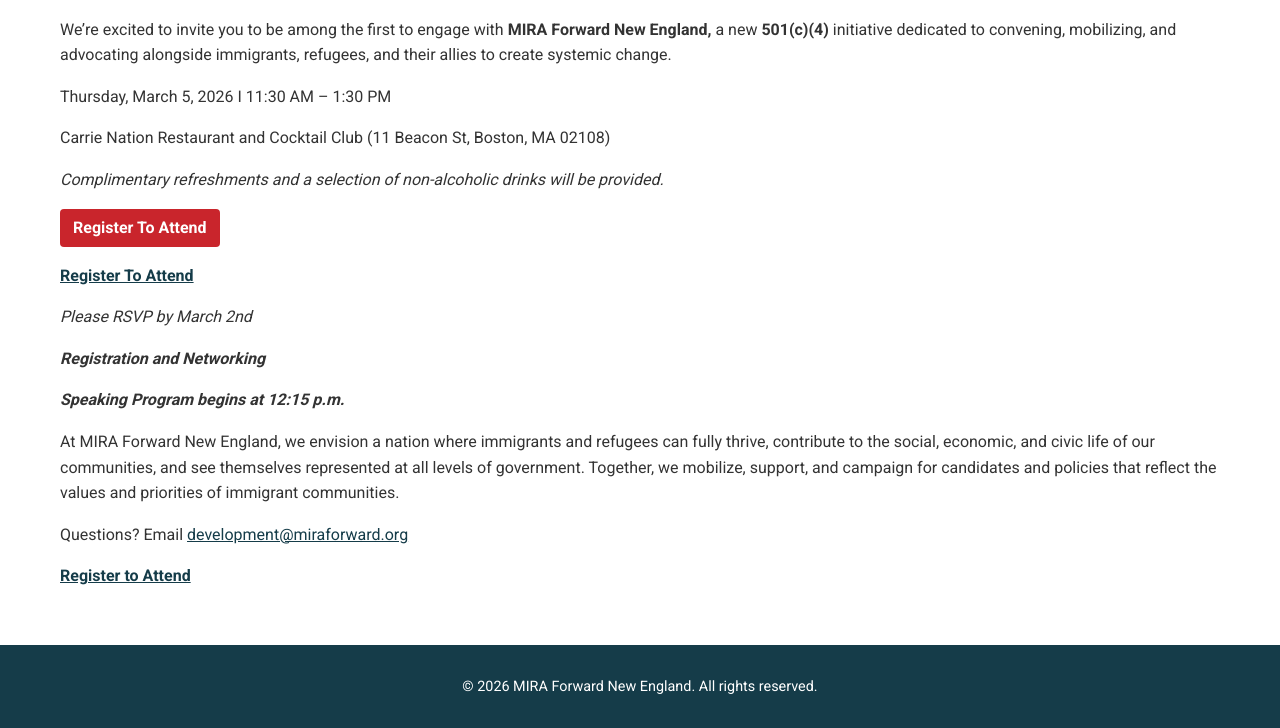
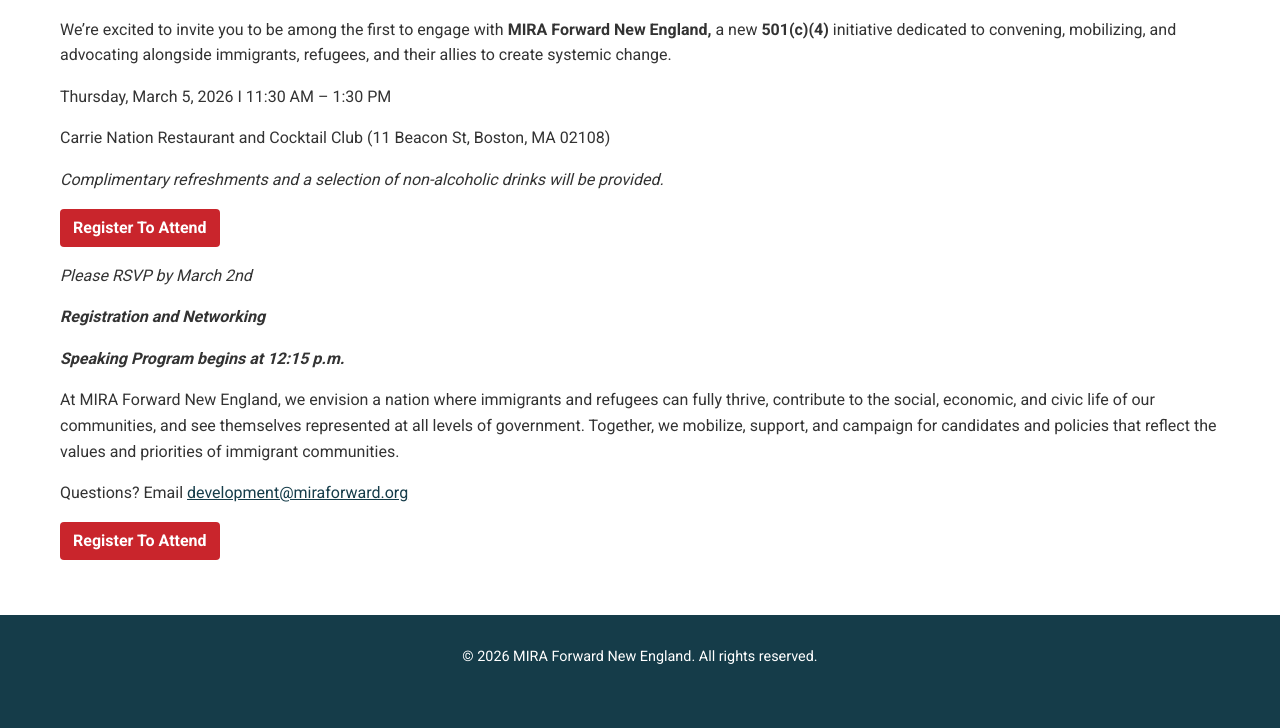
Before and after one commit to cqbent/miraforward, an Eleventy site: page content/mira-forward-new-england-launch-event-–-march-5-2026.md in a window 1280 px wide. Shown: the part 323-1051 px from the top of the page. After the commit the page ends 1021 px from the top, so only its background shows below. Built offline with nearby package versions, Linux system fonts and the light colour scheme; Eleventy itself is replaced by a stand-in of ours; files that its build step writes are made by us from their sources.

Commit message:
Update Pages “mira-forward-new-england-launch-event-–-march-5-2026”

```diff
--- a/content/mira-forward-new-england-launch-event-–-march-5-2026.md
+++ b/content/mira-forward-new-england-launch-event-–-march-5-2026.md
@@ -13,8 +13,6 @@ Carrie Nation Restaurant and Cocktail Club (11 Beacon St, Boston, MA 02108)
 
 <a href="/march-5-launch-event" class="btn btn-primary">Register To Attend</a>
 
-**[Register To Attend](https://host.nxt.blackbaud.com/registration-form/?formId=297c1167-d6ee-414b-8861-3da1c986de06&envId=p-DNavDMd69Ea8CcZm3xVwcg&zone=usa)**
-
 *Please RSVP by March 2nd*
 
 ***Registration and Networking***
@@ -25,6 +23,4 @@ At MIRA Forward New England, we envision a nation where immigrants and refugees
 
 Questions? Email [development@miraforward.org](mailto:development@miraforward.org)
 
-**[Register to Attend](https://host.nxt.blackbaud.com/registration-form/?formId=297c1167-d6ee-414b-8861-3da1c986de06&envId=p-DNavDMd69Ea8CcZm3xVwcg&zone=usa)**
-
-[](mailto:development@miraforward.org)
+[](mailto:development@miraforward.org)<a href="/march-5-launch-event" class="btn btn-primary">Register To Attend</a>
```
